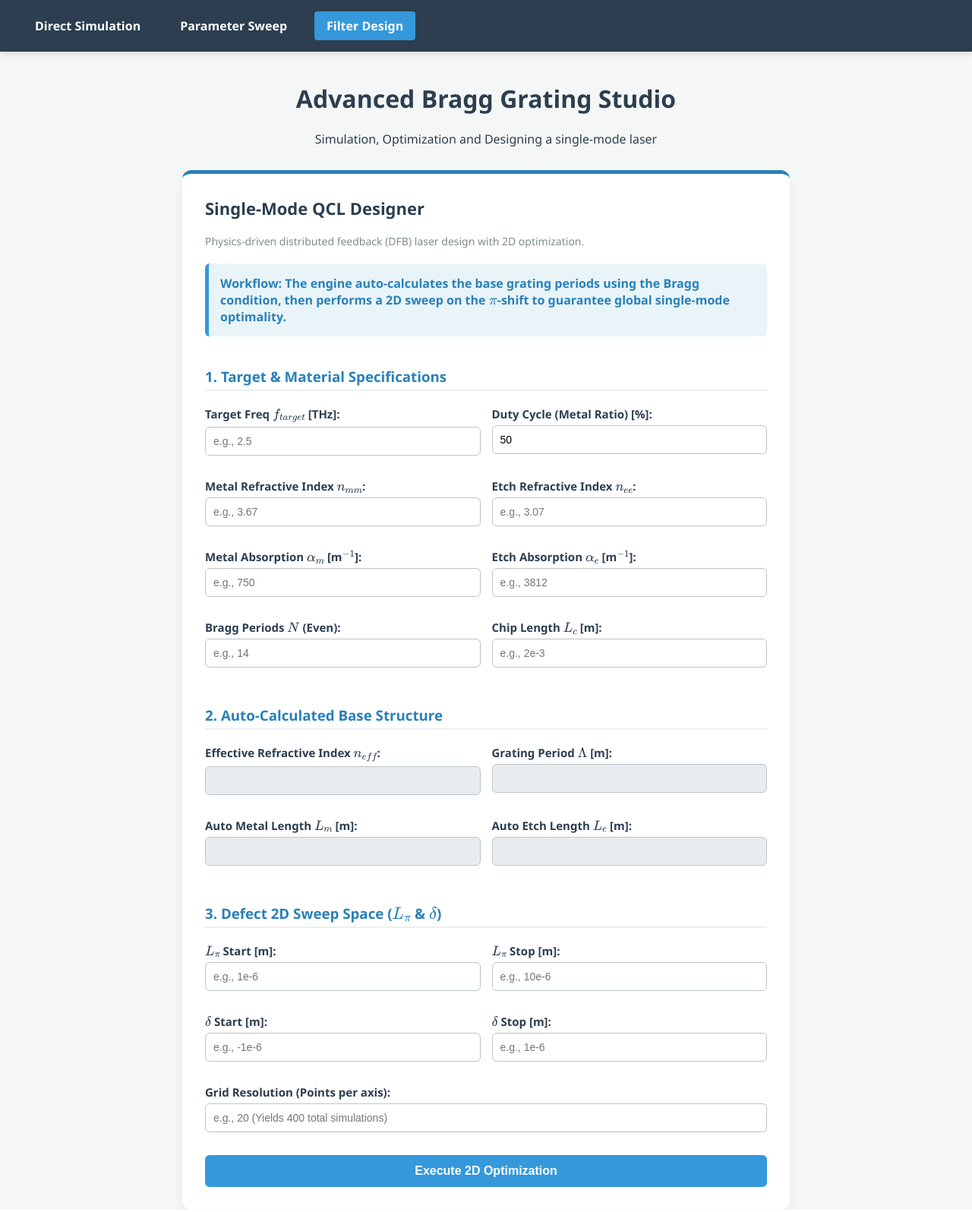
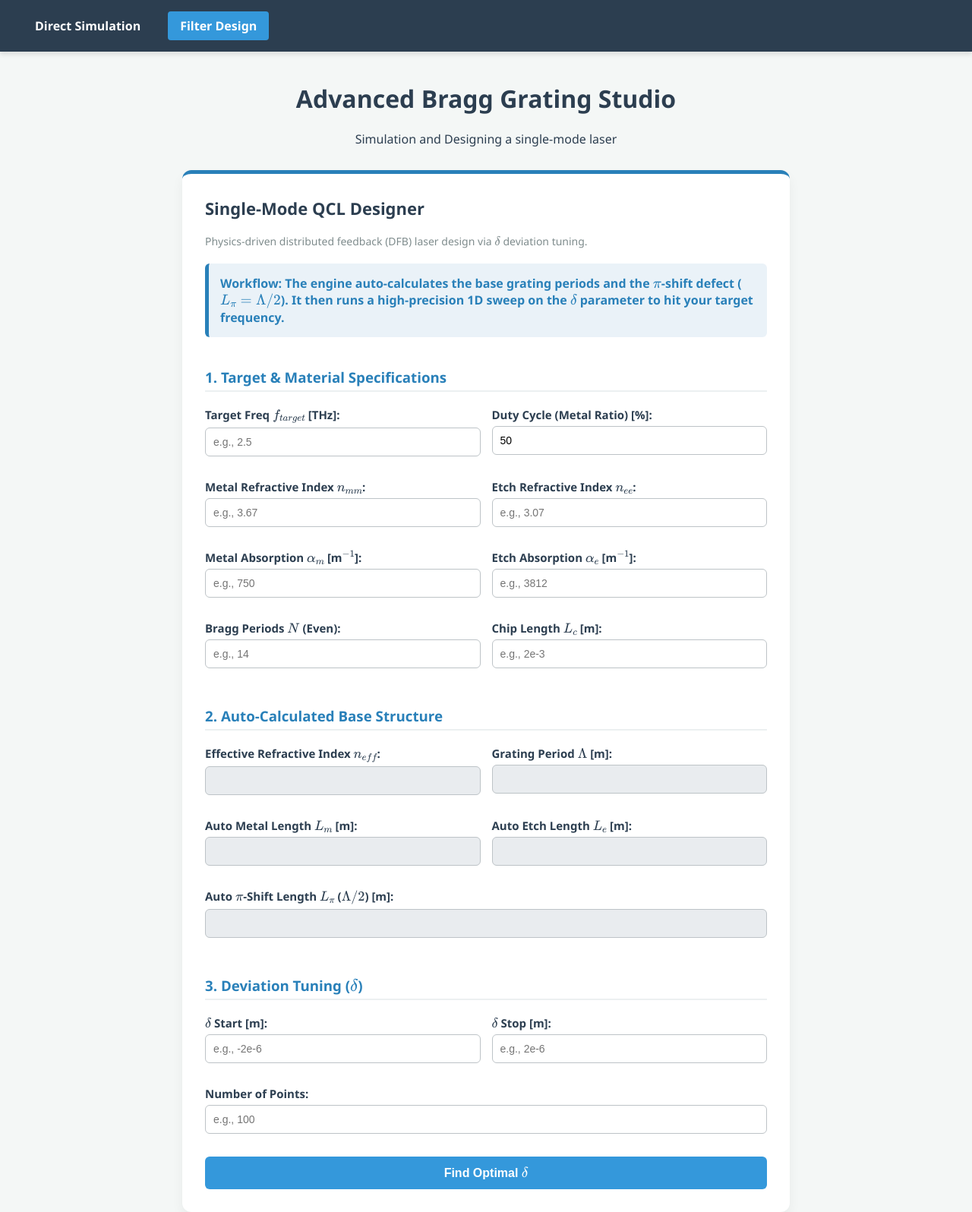
Before and after one commit to punkginger/BraggGratingFilter, a Flask app: page /design in a window 1280 px wide. Shown: the whole page at 76% size. Run offline with Flask 3, Linux system fonts and the light colour scheme; some libraries are stand-ins or nearby versions.

Commit message:
fundamentally tweak the structure if current project, still working on the filter designer

```diff
--- a/app.py
+++ b/app.py
@@ -2,7 +2,7 @@ from flask import Flask, render_template, request, jsonify
 import numpy as np
 from engineer_bragg_grating import engineer_bragg_grating
 from bragg_grating_tmm import bragg_grating_tmm
-from engineer_2d_bragg_grating import run_2d_sweep
+from engineer_delta import optimize_delta
 
 app = Flask(__name__)
 
@@ -10,9 +10,11 @@ app = Flask(__name__)
 def simulate_page():
     return render_template('simulate.html', active_page='simulate')
 
+"""
 @app.route('/optimize')
 def optimize_page():
     return render_template('optimize.html', active_page='optimize')
+"""
 
 @app.route('/design')
 def design_page():
@@ -45,6 +47,7 @@ def run_simulation():
     except Exception as e:
         return jsonify({"status": "error", "message": str(e)}), 400
 
+"""
 @app.route('/api/optimize', methods=['POST'])
 def run_optimization():
     data = request.json
@@ -94,20 +97,21 @@ def run_optimization():
     except Exception as e:
         # We catch any ValueError thrown by the engineer_bragg_grating engine!
         return jsonify({"status": "error", "message": str(e)}), 400
+"""
 
 @app.route('/api/design', methods=['POST'])
 def run_design():
     data = request.json
 
     try:
-        resolution = int(data['resolution'])
-        Lpi_array = np.linspace(data['lpi_start'], data['lpi_stop'], resolution)
-        delta_array = np.linspace(data['delta_start'], data['delta_stop'], resolution)
+        # 1. Build the 1D sweep array for delta
+        delta_array = np.linspace(data['delta_start'], data['delta_stop'], data['points'])
 
-
+        # 2. Extract all the physics parameters from the frontend
         f_target = float(data['f_target'])
         Lm = float(data['Lm'])
         Le = float(data['Le'])
+        Lpi = float(data['Lpi'])
         nmm = float(data['nmm'])
         nee = float(data['nee'])
         am = float(data['am'])
@@ -115,20 +119,21 @@ def run_design():
         N = int(data['N'])
         Lc = float(data['Lc'])
 
-        error_matrix, best_Lpi, best_delta = run_2d_sweep(
-            f_target, Lpi_array, delta_array, Lm, Le, nmm, nee, am, ae, N, Lc
+        # 3. Call your gorgeous new Unit 3 dedicated physics engine!
+        error_array, optimal_delta = optimize_delta(
+            f_target, delta_array, Lm, Le, nmm, nee, am, ae, N, Lc, Lpi
         )
 
+        # 4. Send the glorious results back to the browser
         return jsonify({
             "status": "success",
-            "optimal_Lpi": float(best_Lpi),
-            "optimal_delta": float(best_delta),
-            "Lpi_array": Lpi_array.tolist(),
+            "optimal_delta": float(optimal_delta),
             "delta_array": delta_array.tolist(),
-            "error_matrix": error_matrix.tolist()
+            "error_array": error_array.tolist()
         }), 200
 
     except Exception as e:
+        # Catch any math errors and send them politely to the frontend
         return jsonify({"status": "error", "message": str(e)}), 400
 
 if __name__ == '__main__':
--- a/templates/base.html
+++ b/templates/base.html
@@ -30,12 +30,12 @@
 <body>
     <div class="navbar">
         <a href="/" class="{% if active_page == 'simulate' %}active{% endif %}">Direct Simulation</a>
-        <a href="/optimize" class="{% if active_page == 'optimize' %}active{% endif %}">Parameter Sweep</a>
+        <!-- <a href="/optimize" class="{% if active_page == 'optimize' %}active{% endif %}">Parameter Sweep</a> -->
         <a href="/design" class="{% if active_page == 'design' %}active{% endif %}">Filter Design</a>
     </div>
     <div class="header">
         <h1>Advanced Bragg Grating Studio</h1>
-        <p>Simulation, Optimization and Designing a single-mode laser</p>
+        <p>Simulation and Designing a single-mode laser</p>
     </div>
     <div class="container">
         {% block content %}{% endblock %}
--- a/templates/design.html
+++ b/templates/design.html
@@ -4,131 +4,90 @@
 <style>
     .form-grid { display: grid; grid-template-columns: 1fr 1fr; gap: 15px; }
     .section-title { grid-column: 1 / -1; margin-top: 20px; margin-bottom: 5px; border-bottom: 2px solid #ecf0f1; padding-bottom: 5px; color: #2980b9; }
-    .warning-box { background-color: #e8f4f8; color: #2980b9; padding: 15px; border-radius: 6px; border-left: 5px solid #3498db; margin-bottom: 20px; font-weight: bold; }
+    .info-box { background-color: #eaf2f8; color: #2980b9; padding: 15px; border-radius: 6px; border-left: 5px solid #2980b9; margin-bottom: 20px; font-weight: bold; }
     #error-box { display: none; background-color: #f8d7da; color: #721c24; padding: 15px; border-radius: 6px; border-left: 5px solid #f5c6cb; margin-bottom: 20px; font-weight: bold; }
-    .info-box { background-color: #e8f4f8; color: #2980b9; padding: 15px; border-radius: 6px; border-left: 5px solid #3498db; margin-bottom: 20px; font-weight: bold;}
     .readonly-input { background-color: #e9ecef; cursor: not-allowed; font-weight: bold; color: #2c3e50; }
 </style>
 
 <div class="card" style="border-top-color: #2980b9;">
     <h2>Single-Mode QCL Designer</h2>
-    <p class="subtitle">Physics-driven distributed feedback (DFB) laser design with 2D optimization.</p>
+    <p class="subtitle">Physics-driven distributed feedback (DFB) laser design via \(\delta\) deviation tuning.</p>
 
     <div class="info-box">
-        Workflow: The engine auto-calculates the base grating periods using the Bragg condition, then performs a 2D sweep on the \(\pi\)-shift to guarantee global single-mode optimality.
+        Workflow: The engine auto-calculates the base grating periods and the \(\pi\)-shift defect (\(L_{\pi} = \Lambda / 2\)). It then runs a high-precision 1D sweep on the \(\delta\) parameter to hit your target frequency.
     </div>
 
     <div id="error-box"></div>
 
     <div class="form-grid">
         <h3 class="section-title">1. Target & Material Specifications</h3>
-        <div class="form-group">
-            <label>Target Freq \(f_{target}\) [THz]:</label>
-            <input type="number" id="des-freq" placeholder="e.g., 2.5" step="0.1" oninput="calculateBragg()">
-        </div>
-        <div class="form-group">
-            <label>Duty Cycle (Metal Ratio) [%]:</label>
-            <input type="number" id="des-duty" value="50" step="1" oninput="calculateBragg()">
-        </div>
+        <div class="form-group"><label>Target Freq \(f_{target}\) [THz]:</label><input type="number" id="des-freq" placeholder="e.g., 2.5" step="0.1" oninput="calculateBragg()"></div>
+        <div class="form-group"><label>Duty Cycle (Metal Ratio) [%]:</label><input type="number" id="des-duty" value="50" step="1" oninput="calculateBragg()"></div>
 
-        <div class="form-group">
-            <label>Metal Refractive Index \(n_{mm}\):</label>
-            <input type="number" id="des-nmm" placeholder="e.g., 3.67" step="0.01" oninput="calculateBragg()">
-        </div>
-        <div class="form-group">
-            <label>Etch Refractive Index \(n_{ee}\):</label>
-            <input type="number" id="des-nee" placeholder="e.g., 3.07" step="0.01" oninput="calculateBragg()">
-        </div>
-        <div class="form-group">
-            <label>Metal Absorption \(\alpha_m\) [m\(^{-1}\)]:</label>
-            <input type="number" id="des-am" placeholder="e.g., 750">
-        </div>
-        <div class="form-group">
-            <label>Etch Absorption \(\alpha_e\) [m\(^{-1}\)]:</label>
-            <input type="number" id="des-ae" placeholder="e.g., 3812">
-        </div>
-
+        <div class="form-group"><label>Metal Refractive Index \(n_{mm}\):</label><input type="number" id="des-nmm" placeholder="e.g., 3.67" step="0.01" oninput="calculateBragg()"></div>
+        <div class="form-group"><label>Etch Refractive Index \(n_{ee}\):</label><input type="number" id="des-nee" placeholder="e.g., 3.07" step="0.01" oninput="calculateBragg()"></div>
+        <div class="form-group"><label>Metal Absorption \(\alpha_m\) [m\(^{-1}\)]:</label><input type="number" id="des-am" placeholder="e.g., 750"></div>
+        <div class="form-group"><label>Etch Absorption \(\alpha_e\) [m\(^{-1}\)]:</label><input type="number" id="des-ae" placeholder="e.g., 3812"></div>
         <div class="form-group"><label>Bragg Periods \(N\) (Even):</label><input type="number" id="des-N" placeholder="e.g., 14"></div>
         <div class="form-group"><label>Chip Length \(L_c\) [m]:</label><input type="number" id="des-Lc" placeholder="e.g., 2e-3"></div>
 
         <h3 class="section-title">2. Auto-Calculated Base Structure</h3>
-        <div class="form-group">
-            <label>Effective Refractive Index \(n_{eff}\):</label>
-            <input type="text" id="calc-neff" class="readonly-input" readonly>
-        </div>
-        <div class="form-group">
-            <label>Grating Period \(\Lambda\) [m]:</label>
-            <input type="text" id="calc-period" class="readonly-input" readonly>
-        </div>
-        <div class="form-group">
-            <label>Auto Metal Length \(L_m\) [m]:</label>
-            <input type="text" id="calc-Lm" class="readonly-input" readonly>
-        </div>
-        <div class="form-group">
-            <label>Auto Etch Length \(L_e\) [m]:</label>
-            <input type="text" id="calc-Le" class="readonly-input" readonly>
-        </div>
+        <div class="form-group"><label>Effective Refractive Index \(n_{eff}\):</label><input type="text" id="calc-neff" class="readonly-input" readonly></div>
+        <div class="form-group"><label>Grating Period \(\Lambda\) [m]:</label><input type="text" id="calc-period" class="readonly-input" readonly></div>
+        <div class="form-group"><label>Auto Metal Length \(L_m\) [m]:</label><input type="text" id="calc-Lm" class="readonly-input" readonly></div>
+        <div class="form-group"><label>Auto Etch Length \(L_e\) [m]:</label><input type="text" id="calc-Le" class="readonly-input" readonly></div>
 
-        <h3 class="section-title">3. Defect 2D Sweep Space (\(L_{\pi}\) & \(\delta\))</h3>
-        <div class="form-group"><label>\(L_{\pi}\) Start [m]:</label><input type="number" id="sweep-lpi-start" placeholder="e.g., 1e-6"></div>
-        <div class="form-group"><label>\(L_{\pi}\) Stop [m]:</label><input type="number" id="sweep-lpi-stop" placeholder="e.g., 10e-6"></div>
+        <div class="form-group" style="grid-column: 1 / -1;"><label>Auto \(\pi\)-Shift Length \(L_{\pi}\) (\(\Lambda / 2\)) [m]:</label><input type="text" id="calc-Lpi" class="readonly-input" readonly></div>
 
-        <div class="form-group"><label>\(\delta\) Start [m]:</label><input type="number" id="sweep-delta-start" placeholder="e.g., -1e-6"></div>
-        <div class="form-group"><label>\(\delta\) Stop [m]:</label><input type="number" id="sweep-delta-stop" placeholder="e.g., 1e-6"></div>
-
-        <div class="form-group" style="grid-column: 1 / -1;">
-            <label>Grid Resolution (Points per axis):</label>
-            <input type="number" id="sweep-res" placeholder="e.g., 20 (Yields 400 total simulations)">
-        </div>
+        <h3 class="section-title">3. Deviation Tuning (\(\delta\))</h3>
+        <div class="form-group"><label>\(\delta\) Start [m]:</label><input type="number" id="sweep-delta-start" placeholder="e.g., -2e-6"></div>
+        <div class="form-group"><label>\(\delta\) Stop [m]:</label><input type="number" id="sweep-delta-stop" placeholder="e.g., 2e-6"></div>
+        <div class="form-group" style="grid-column: 1 / -1;"><label>Number of Points:</label><input type="number" id="sweep-points" placeholder="e.g., 100"></div>
     </div>
 
-    <button onclick="runDesign()" id="run-btn">Execute 2D Optimization</button>
+    <button onclick="runDesign()" id="run-btn" style="background-color: #3498db;">Find Optimal \(\delta\)</button>
 </div>
-<script src="https://cdn.plot.ly/plotly-2.27.0.min.js"></script>
 
-<div class="card" id="chart-card" style="display: none; margin-top: 30px; border-top-color: #8e44ad;">
-    <h3 id="result-text" style="text-align: center; color: #8e44ad;"></h3>
-    <p style="text-align: center; color: #7f8c8d;">Finding the global minimum error (Dark Blue = Best Performance)</p>
-    <div id="plotly-heatmap" style="width: 100%; height: 500px;"></div>
+<script src="https://cdn.jsdelivr.net/npm/chart.js"></script>
+
+<div class="card" id="chart-card" style="display: none; margin-top: 30px; border-top-color: #2980b9;">
+    <h3 id="result-text" style="text-align: center; color: #2980b9;"></h3>
+    <canvas id="designChart"></canvas>
 </div>
 
 <script>
+    let currentChart = null;
+
     function calculateBragg() {
         const freqTHz = parseFloat(document.getElementById('des-freq').value);
         const dutyCycle = parseFloat(document.getElementById('des-duty').value) / 100.0;
-
         const n_metal = parseFloat(document.getElementById('des-nmm').value);
         const n_etch = parseFloat(document.getElementById('des-nee').value);
 
-        // Wait until they have filled in the target and BOTH indices before calculating
         if (isNaN(freqTHz) || freqTHz <= 0 || isNaN(dutyCycle) || isNaN(n_metal) || isNaN(n_etch)) {
-            document.getElementById('calc-neff').value = '';
-            document.getElementById('calc-period').value = '';
-            document.getElementById('calc-Lm').value = '';
-            document.getElementById('calc-Le').value = '';
+            document.getElementById('calc-neff').value = ''; document.getElementById('calc-period').value = '';
+            document.getElementById('calc-Lm').value = ''; document.getElementById('calc-Le').value = '';
+            document.getElementById('calc-Lpi').value = '';
             return;
         }
 
-        // 1. Calculate the Effective Refractive Index
         const n_eff = (n_metal * dutyCycle) + (n_etch * (1.0 - dutyCycle));
-
-        // 2. The Bragg Condition Math! (Lambda = c / (2 * neff * f))
-        const c = 299792458; // Speed of light in m/s
+        const c = 299792458;
         const freqHz = freqTHz * 1e12;
         const period = c / (2.0 * n_eff * freqHz);
-
-        // 3. Split the period into Metal and Etch lengths
         const Lm = period * dutyCycle;
         const Le = period * (1.0 - dutyCycle);
+        const Lpi = period / 2.0;
 
-        // 4. Display the gorgeous results to the user
         document.getElementById('calc-neff').value = n_eff.toFixed(4);
         document.getElementById('calc-period').value = period.toExponential(4);
         document.getElementById('calc-Lm').value = Lm.toExponential(4);
         document.getElementById('calc-Le').value = Le.toExponential(4);
+        document.getElementById('calc-Lpi').value = Lpi.toExponential(4);
     }
 
     window.onload = calculateBragg;
+
     async function runDesign() {
         const errorBox = document.getElementById('error-box');
         const runBtn = document.getElementById('run-btn');
@@ -137,10 +96,10 @@
         errorBox.style.display = 'none';
         chartCard.style.display = 'none';
 
-        // Grab all our inputs!
-        const f_target = parseFloat(document.getElementById('des-freq').value) * 1e12; // Convert to Hz
+        const f_target = parseFloat(document.getElementById('des-freq').value) * 1e12;
         const Lm = parseFloat(document.getElementById('calc-Lm').value);
         const Le = parseFloat(document.getElementById('calc-Le').value);
+        const Lpi = parseFloat(document.getElementById('calc-Lpi').value);
         const nmm = parseFloat(document.getElementById('des-nmm').value);
         const nee = parseFloat(document.getElementById('des-nee').value);
         const am = parseFloat(document.getElementById('des-am').value);
@@ -148,24 +107,22 @@
         const N = parseInt(document.getElementById('des-N').value);
         const Lc = parseFloat(document.getElementById('des-Lc').value);
 
-        const lpi_start = parseFloat(document.getElementById('sweep-lpi-start').value);
-        const lpi_stop = parseFloat(document.getElementById('sweep-lpi-stop').value);
         const delta_start = parseFloat(document.getElementById('sweep-delta-start').value);
         const delta_stop = parseFloat(document.getElementById('sweep-delta-stop').value);
-        const res = parseInt(document.getElementById('sweep-res').value);
+        const points = parseInt(document.getElementById('sweep-points').value);
 
-        if (isNaN(Lm) || isNaN(Le)) { showError("Validation Error: Please fill out the Target and Material sections."); return; }
-        if ([am, ae, N, Lc, lpi_start, lpi_stop, delta_start, delta_stop, res].some(isNaN)) { showError("Validation Error: All sweep parameters must be specified."); return; }
-        if (res < 2 || res > 50) { showError("Validation Error: Grid resolution must be between 2 and 50."); return; }
+        if (isNaN(Lm) || isNaN(Le) || isNaN(Lpi)) { showError("Validation Error: Please fill out the Target section to calculate the base physics first."); return; }
+        if ([am, ae, N, Lc, delta_start, delta_stop, points].some(isNaN)) { showError("Validation Error: All sweep parameters must be specified."); return; }
+        if (delta_start >= delta_stop) { showError("Validation Error: Sweep start must be less than sweep stop."); return; }
+        if (points < 2 || points > 500) { showError("Validation Error: Sweep points must be bounded between 2 and 500."); return; }
 
-        // Lock the UI!
         runBtn.disabled = true;
-        runBtn.innerHTML = `Running ${res * res} Matrix Simulations... Please Wait!`;
+        runBtn.innerHTML = `Calculating \(\delta\) Sweep... Please Wait`;
         runBtn.style.backgroundColor = "#95a5a6";
 
         const payload = {
-            f_target: f_target, Lm: Lm, Le: Le, nmm: nmm, nee: nee, am: am, ae: ae, N: N, Lc: Lc,
-            lpi_start: lpi_start, lpi_stop: lpi_stop, delta_start: delta_start, delta_stop: delta_stop, resolution: res
+            f_target: f_target, Lm: Lm, Le: Le, Lpi: Lpi, nmm: nmm, nee: nee, am: am, ae: ae, N: N, Lc: Lc,
+            delta_start: delta_start, delta_stop: delta_stop, points: points
         };
 
         try {
@@ -178,44 +135,55 @@
             const data = await response.json();
 
             if (response.ok) {
-                document.getElementById('result-text').innerHTML = `Global Minimum Found!<br><span style="font-size: 18px; color: #2c3e50;">Best \(L_{\pi}\) = ${data.optimal_Lpi.toExponential(3)} m | Best \(\delta\) = ${data.optimal_delta.toExponential(3)} m</span>`;
-                drawHeatmap(data.Lpi_array, data.delta_array, data.error_matrix);
+                document.getElementById('result-text').innerHTML = `Optimal \(\delta\) Found: <span style="font-size: 24px;">${data.optimal_delta.toExponential(4)} m</span>`;
+                drawChart(data.delta_array, data.error_array);
                 if (window.MathJax) { MathJax.typesetPromise(); }
             } else {
                 showError("Server Error: " + data.message);
             }
         } catch (error) {
-            showError("Connection Failed: Ensure the Flask server is running.");
+            showError("Connection Failed: Ensure the Flask server is running, chuck.");
         } finally {
             runBtn.disabled = false;
-            runBtn.innerHTML = "Execute 2D Optimization";
-            runBtn.style.backgroundColor = "#8e44ad";
+            runBtn.innerHTML = "Find Optimal \\(\\delta\\)";
+            runBtn.style.backgroundColor = "#3498db";
+            if (window.MathJax) { MathJax.typesetPromise(); }
         }
     }
 
-    // 4. THE PLOTLY CONTOUR MAGIC!
-    function drawHeatmap(x_array, y_array, z_matrix) {
+    function drawChart(x_data, y_data) {
         const chartCard = document.getElementById('chart-card');
         chartCard.style.display = 'block';
 
-        // Plotly expects z to be a 2D array, which our Python backend perfectly provided!
-        const trace = {
-            x: x_array, // Lpi values
-            y: y_array, // Delta values
-            z: z_matrix, // The Error Matrix
-            type: 'contour', // Contour plots look much more professional than blocky heatmaps!
-            colorscale: 'Viridis', // A gorgeous scientific colour scheme
-            reversescale: true, // We reverse it so the MINIMUM error (the best spot) is the brightest colour!
-            colorbar: { title: 'Frequency Error (Hz)' }
-        };
+        const ctx = document.getElementById('designChart').getContext('2d');
+        if (currentChart) { currentChart.destroy(); }
 
-        const layout = {
-            xaxis: { title: 'Pi-Shift Length L_pi (m)', exponentformat: 'e' },
-            yaxis: { title: 'Deviation Delta (m)', exponentformat: 'e' },
-            margin: { t: 30, b: 50, l: 80, r: 20 }
-        };
+        currentChart = new Chart(ctx, {
+            type: 'line',
+            data: {
+                labels: x_data,
+                datasets: [{
+                    label: 'Frequency Error (Hz)',
+                    data: y_data,
+                    borderColor: '#2980b9',
+                    backgroundColor: 'rgba(41, 128, 185, 0.1)',
+                    borderWidth: 2,
+                    pointRadius: 3,
+                    pointBackgroundColor: '#2980b9',
+                    tension: 0.2,
+                    fill: true
+                }]
+            },
+            options: {
+                responsive: true,
+                interaction: { intersect: false, mode: 'index' },
+                scales: {
+                    x: { title: { display: true, text: 'Deviation Delta (m)', font: {size: 14, weight: 'bold'} } },
+                    y: { title: { display: true, text: 'Frequency Error (Hz)', font: {size: 14, weight: 'bold'} }, beginAtZero: true }
+                }
+            }
+        });
 
-        Plotly.newPlot('plotly-heatmap', [trace], layout);
         chartCard.scrollIntoView({ behavior: 'smooth' });
     }
 
```
Also changed, not shown: engineer_2d_bragg_grating.py (deleted, +0 -51 lines), engineer_delta.py (added, +55 -0 lines), testfiles/test_delta.py (added, +62 -0 lines).
